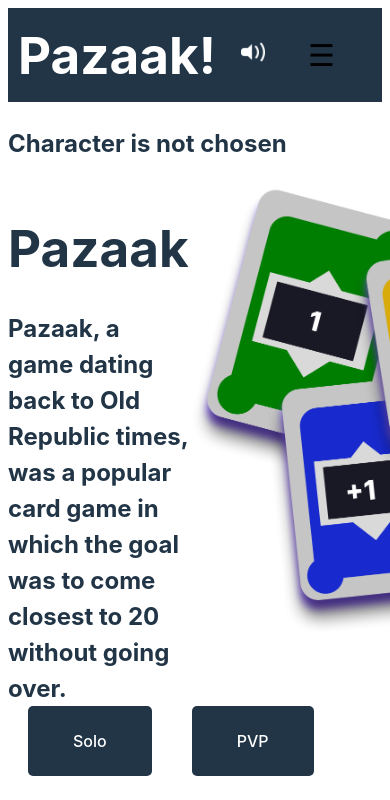
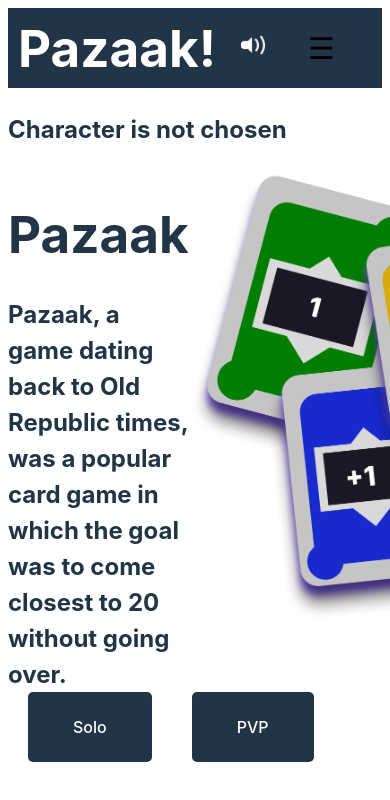
Before and after one commit to abasile1-tech/PazaakPadawan, a React (Vite) app in the folder client/: page / in a window 390 px wide. Shown: the top 800 px of the page. Built offline with nearby package versions, Linux system fonts and the light colour scheme.

Commit message:
managed to stop the header and hamburger expansion, the h1 in the header still moves a little

```diff
--- a/client/src/App.css
+++ b/client/src/App.css
@@ -33,12 +33,17 @@
   background-color: #213547;
   color: white;
   padding: 10px;
+  height: 60px;
+  overflow: auto;
 }
 
 
 .headerh1 {
   margin: 0;
-  background-color: #213547
+  background-color: #213547;
+  position: sticky;
+  top: 0;
+  z-index:0;
 }
 
 
@@ -240,7 +245,6 @@
     justify-content: space-between;
     cursor: pointer;
     padding: 5px;
-
   }
   .ul {
     list-style: none;
```
